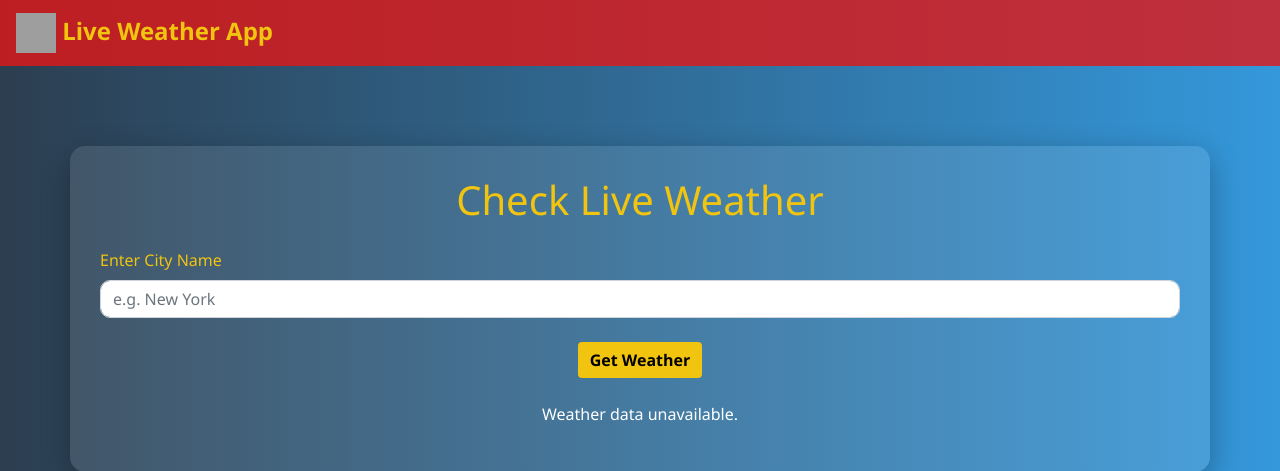
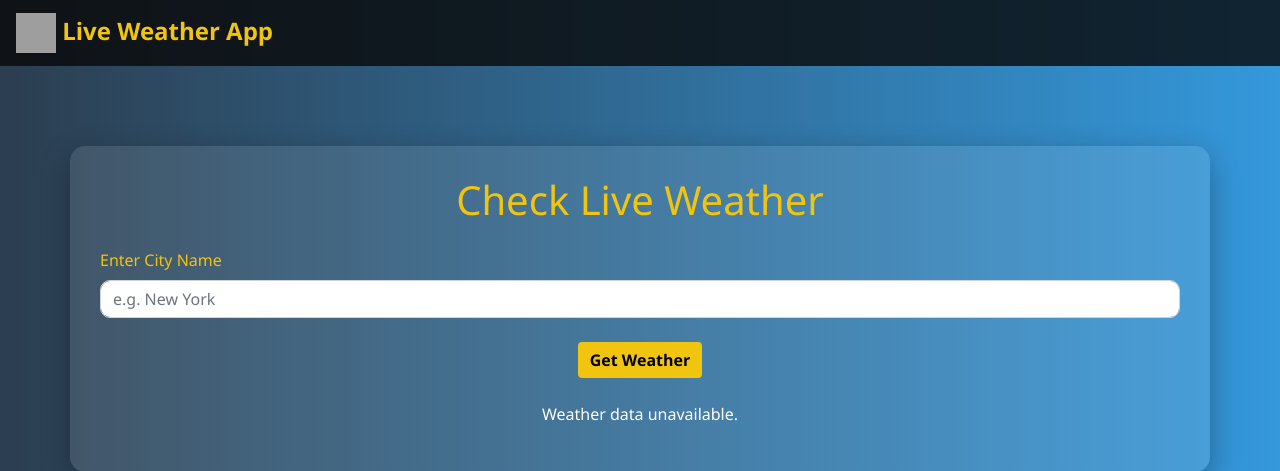
Before and after one commit to Abhiram3152N/live-weather-app, a Flask app: page / in a window 1280 px wide. Shown: the top 471 px of the page. Run offline with Flask 2, Linux system fonts and the light colour scheme; some libraries are stand-ins or nearby versions; grey boxes are pictures that could not be loaded.

Commit message:
Final Trigger

```diff
--- a/templates/index.html
+++ b/templates/index.html
@@ -14,7 +14,7 @@
         }
 
         .navbar {
-            background: rgba(226, 23, 23, 0.8);
+            background: rgba(8, 8, 8, 0.8);
         }
 
         .navbar-brand {
```
